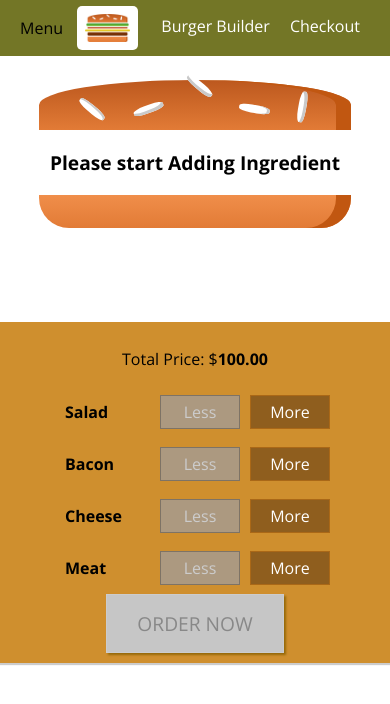
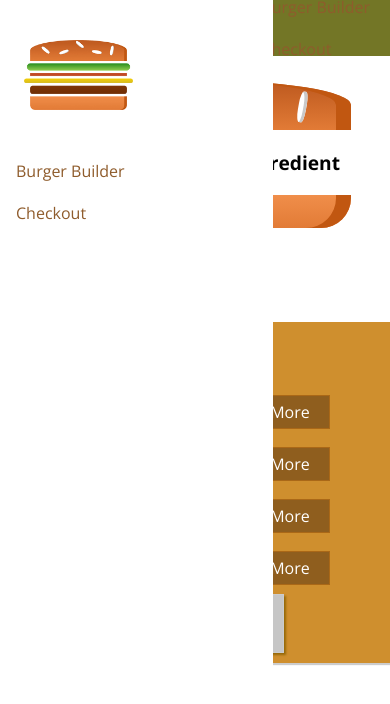
Before and after one commit to woobaik/react, a React app in the folder burger/: page / in a window 390 px wide. Shown: the top 704 px of the page. Built offline with nearby package versions, Linux system fonts and the light colour scheme.

Commit message:
Still working on chap 137

```diff
--- a/burger/src/components/Layout/Layout.js
+++ b/burger/src/components/Layout/Layout.js
@@ -2,12 +2,14 @@
 import Aux from '../../hoc/Aux';
 import classes from './Layout.module.css';
 import Toolbar from '../UI/Navigation/Toolbar/Toolbar';
+import SideDrawer from '../UI/Navigation/SideDrawer/SideDrawer';
 
 
 
 const layout = ( props ) => (
   <Aux>
     <Toolbar />
+    <SideDrawer />
     <main className={classes.Content}>
       {props.children}
     </main>
--- a/burger/src/components/Logo/Logo.js
+++ b/burger/src/components/Logo/Logo.js
@@ -4,7 +4,7 @@
 import classes from './Logo.module.css'
 
 const logo = (props) => {
-  return <div className={classes.Logo}>
+  return <div className={classes.Logo} style={{height: props.height}}>
     <img src={burgerLogo} alt="burger" />
   </div>
 
--- a/burger/src/components/Logo/Logo.module.css
+++ b/burger/src/components/Logo/Logo.module.css
@@ -1,7 +1,7 @@
 .Logo {
   background-color: white;
   padding: 8px;
-  height: 80%;
+  height: 100%;
   box-sizing: border-box;
   border-radius: 5px;
 }
--- a/burger/src/components/UI/Navigation/NavigationItems/NavigationItem/NavigationItem.module.css
+++ b/burger/src/components/UI/Navigation/NavigationItems/NavigationItem/NavigationItem.module.css
@@ -1,17 +1,14 @@
 .NavigationItem {
-  margin: 0;
+  margin: 10px 0;
   box-sizing: border-box;
-  display: flex;
-  height: 100%;
-  align-items: center;
+  display: block;
+  width: 100%;
 }
 
 .NavigationItem a {
-  color: white;
+  color: #8F5C2C;
   text-decoration: none;
-  height: 100%;
-  padding: 16px 10px;
-  border-bottom: 4px solid transparent;
+  width: 100%;
   box-sizing: border-box;
   display: block;
 }
@@ -19,7 +16,30 @@
 .NavigationItem a:hover,
 .NavigationItem a:active,
 .NavigationItem a.hover {
-  background-color: #8F5C2C;
-  border-bottom: 4px solid #40A4C8;
-  color: white;
+  color: #40A4C8;
 }
+
+
+@media (min-width: 500px) {
+  .NavigationItem {
+    margin: 10px 0;
+    display: block;
+    width: auto;
+    height: 100%;
+    display: flex;
+    align-items: center;
+  }
+
+  .NavigationItem a {
+    color: white;
+    height: 100%;
+    padding: 16px 10px;
+    border-bottom: 4px solid transparent;
+  }
+
+  .NavigationItem a:hover,
+  .NavigationItem a:active,
+  .NavigationItem a.hover {
+    color: #40A4C8;
+  }
+}
--- a/burger/src/components/UI/Navigation/NavigationItems/NavigationItems.module.css
+++ b/burger/src/components/UI/Navigation/NavigationItems/NavigationItems.module.css
@@ -5,4 +5,11 @@
   display: flex;
   align-items: center;
   height: 100%;
+  flex-flow: column;
 }
+
+@@media (min-width:  500px;) {
+  .NavigationItems {
+    flex-flow: row;
+  }
+}
--- /dev/null
+++ b/burger/src/components/UI/Navigation/SideDrawer/SideDrawer.js
@@ -0,0 +1,28 @@
+import React from 'react';
+
+
+import Logo from '../../../Logo/Logo';
+import NavigationItems from '../NavigationItems/NavigationItems';
+import classes from './SideDrawer.module.css'
+import Backdrop from '../../../UI/Backdrop/Backdrop'
+import Aux from '../../../../hoc/Aux'
+
+
+const sideDrawer = () => {
+
+  return(
+    <Aux>
+      <Backdrop />
+      <div className={classes.SideDrawer}>
+        <div className={classes.Logo}>
+          <Logo />
+        </div>
+        <nav>
+          <NavigationItems />
+        </nav>
+      </div>
+    </ Aux>
+  );
+};
+
+export default sideDrawer;
--- /dev/null
+++ b/burger/src/components/UI/Navigation/SideDrawer/SideDrawer.module.css
@@ -0,0 +1,39 @@
+.SideDrawer {
+  position: fixed;
+  width: 280px;
+  max-width: 70%;
+  height: 100%;
+  left: 0;
+  top: 0;
+  z-index: 200;
+  background-color: white;
+  padding: 32px 16px;
+  box-sizing: border-box;
+  transition: transform 0.3s ease-out;
+}
+
+@media (min-width:500px) {
+  .SideDrawer {
+    display: none;
+  }
+}
+
+.Open {
+  transform: translateX(0);
+}
+
+
+.Close {
+  transform: translateX(-100%);
+}
+
+.Logo {
+  height: 11%;
+  margin-bottom: 32px;
+}
+
+@media (max-width: 499px) {
+  .DesktopOnly {
+    display: none;
+  }
+}
--- a/burger/src/components/UI/Navigation/Toolbar/Toolbar.js
+++ b/burger/src/components/UI/Navigation/Toolbar/Toolbar.js
@@ -6,8 +6,10 @@
 const toolbar = () => (
   <header className={classes.Toolbar}>
     <div>Menu</div>
-    <Logo />
-    <div>
+    <div className={classes.Logo}>
+      <Logo />
+    </div>
+    <div className={classes.DesktopOnly}>
       <NavigationItems />
     </div>
   </header>
--- a/burger/src/components/UI/Navigation/Toolbar/Toolbar.module.css
+++ b/burger/src/components/UI/Navigation/Toolbar/Toolbar.module.css
@@ -15,3 +15,7 @@
 .Toolbar nav {
   height: 100%;
 }
+
+.Logo {
+  height: 80%;
+}
```
